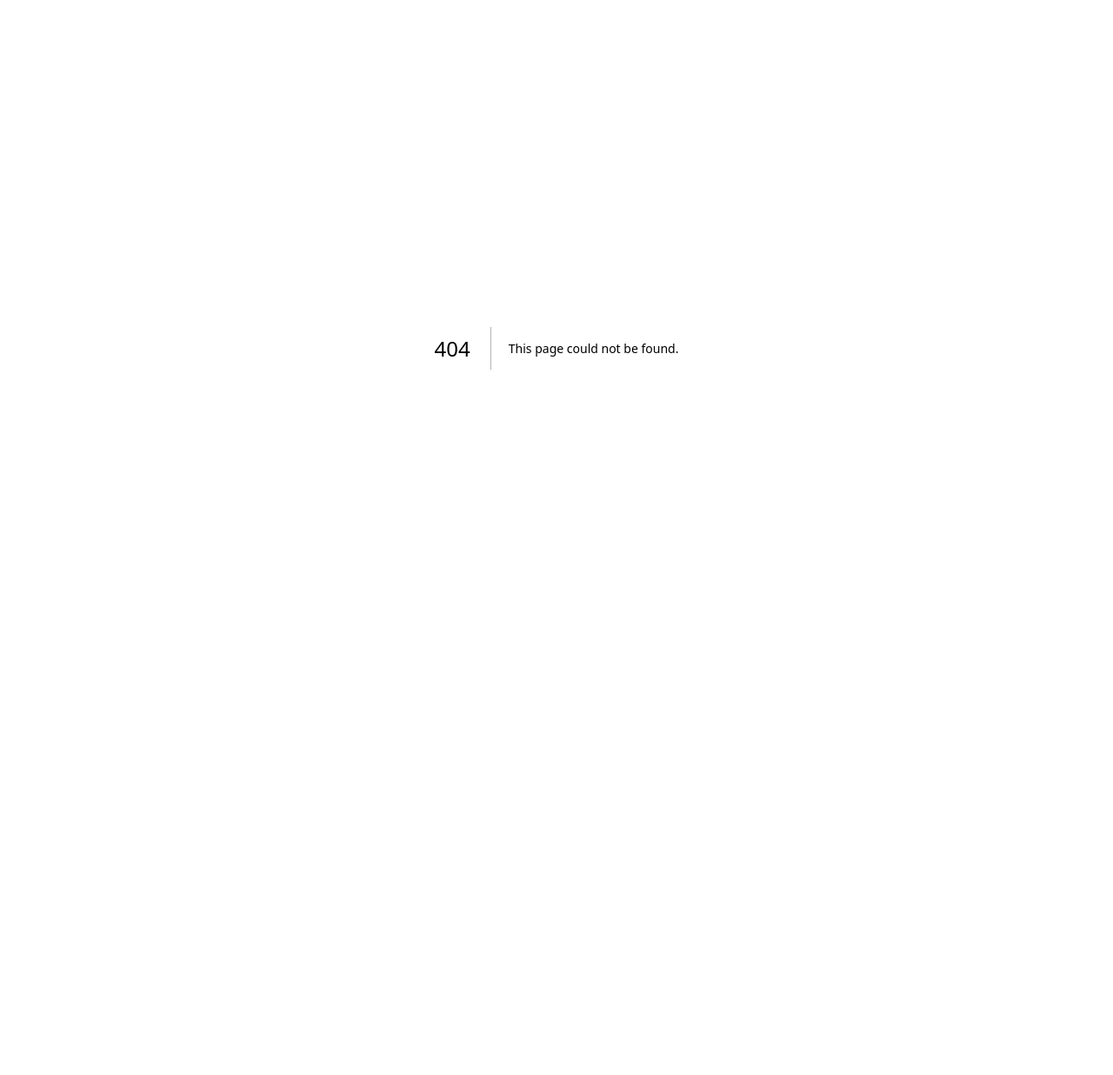
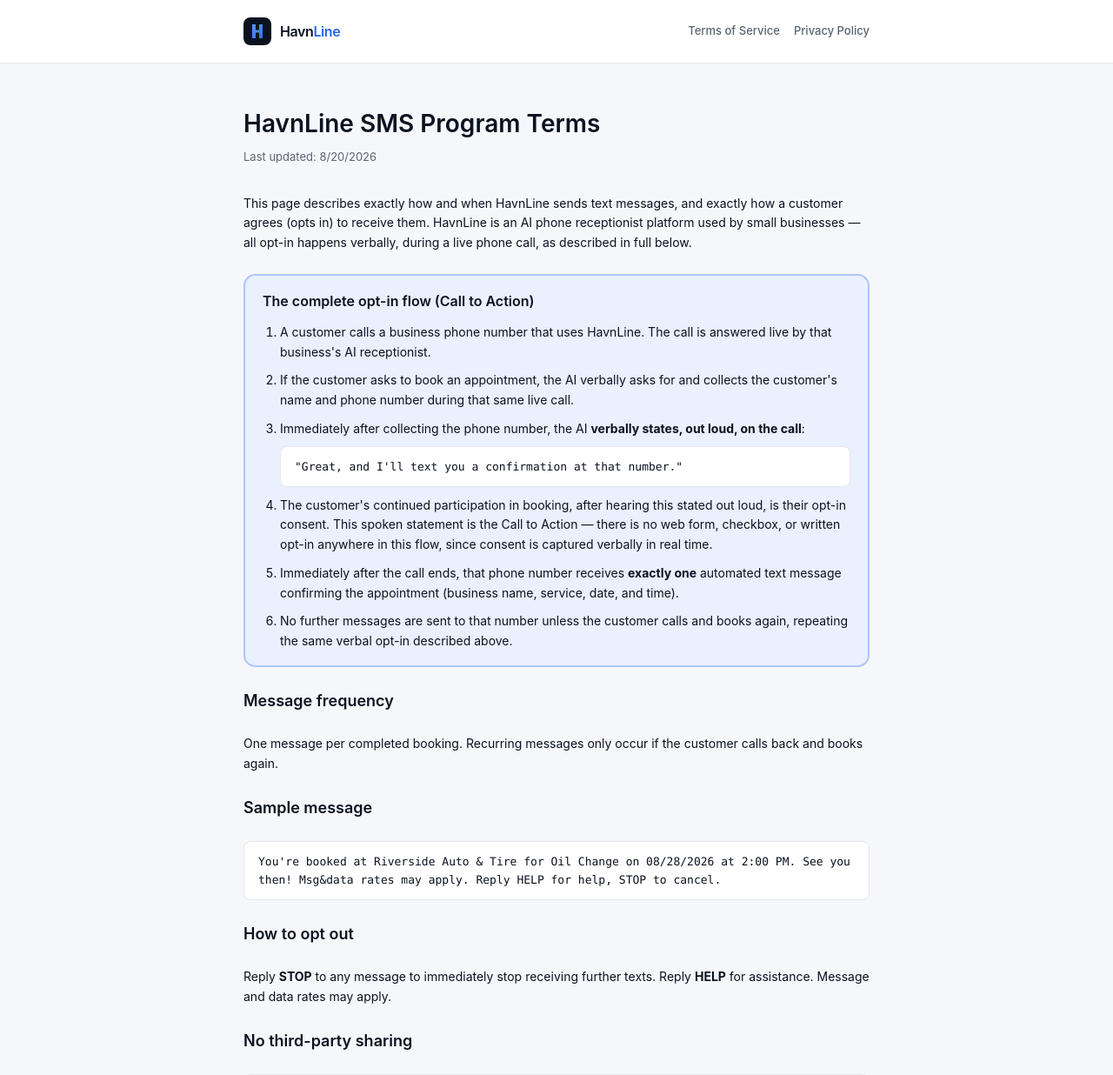
Before and after one commit to hassanelnaim/HavnLine, a Next.js app: page /sms-terms in a window 1280 px wide. Before the commit this address had no page. Shown: the top 1236 px of the page at 87% size. Before the commit the page ends 800 px from the top, so only its background shows below. Built offline with nearby package versions, Linux system fonts and the light colour scheme.

Commit message:
Add dedicated SMS terms page documenting the full opt-in/CTA flow

```diff
--- a/app/page.tsx
+++ b/app/page.tsx
@@ -240,6 +240,7 @@ export default function LandingPage() {
           <div className="flex items-center gap-4">
             <Link href="/terms" className="hover:text-text">Terms</Link>
             <Link href="/privacy" className="hover:text-text">Privacy</Link>
+            <Link href="/sms-terms" className="hover:text-text">SMS Terms</Link>
             <span>Front desk, automated.</span>
           </div>
         </div>
--- a/app/privacy/page.tsx
+++ b/app/privacy/page.tsx
@@ -11,6 +11,7 @@ export default function PrivacyPage() {
           <Link href="/"><Logo /></Link>
           <div className="flex items-center gap-4 text-[13px] font-medium">
             <Link href="/terms" className="text-text-muted hover:text-text">Terms of Service</Link>
+            <Link href="/sms-terms" className="text-text-muted hover:text-text">SMS Terms</Link>
             <Link href="/" className="text-text-muted hover:text-text">Back to home</Link>
           </div>
         </div>
--- /dev/null
+++ b/app/sms-terms/page.tsx
@@ -0,0 +1,84 @@
+import Link from "next/link";
+import { Logo } from "@/components/brand/logo";
+
+export const metadata = { title: "SMS Program Terms — HavnLine" };
+
+export default function SmsTermsPage() {
+  return (
+    <div className="min-h-screen bg-paper">
+      <header className="border-b border-border bg-card">
+        <div className="mx-auto flex max-w-3xl items-center justify-between px-6 py-5">
+          <Link href="/"><Logo /></Link>
+          <div className="flex items-center gap-4 text-[13px] font-medium">
+            <Link href="/terms" className="text-text-muted hover:text-text">Terms of Service</Link>
+            <Link href="/privacy" className="text-text-muted hover:text-text">Privacy Policy</Link>
+          </div>
+        </div>
+      </header>
+
+      <main className="mx-auto max-w-3xl px-6 py-12">
+        <h1 className="font-display text-[28px] font-semibold text-ink">HavnLine SMS Program Terms</h1>
+        <p className="mt-2 text-[13px] text-text-muted">Last updated: {new Date().toLocaleDateString()}</p>
+
+        <section className="mt-8 space-y-6 text-[14px] leading-relaxed text-text">
+          <p>
+            This page describes exactly how and when HavnLine sends text messages, and exactly how a customer
+            agrees (opts in) to receive them. HavnLine is an AI phone receptionist platform used by small
+            businesses — all opt-in happens verbally, during a live phone call, as described in full below.
+          </p>
+
+          <div className="rounded-xl border-2 border-brand/30 bg-brand-soft px-5 py-4">
+            <h2 className="font-display text-[16px] font-semibold text-ink">The complete opt-in flow (Call to Action)</h2>
+            <ol className="mt-3 list-decimal space-y-2.5 pl-5">
+              <li>A customer calls a business phone number that uses HavnLine. The call is answered live by that business's AI receptionist.</li>
+              <li>If the customer asks to book an appointment, the AI verbally asks for and collects the customer's name and phone number during that same live call.</li>
+              <li>
+                Immediately after collecting the phone number, the AI <strong>verbally states, out loud, on the call</strong>:
+                <div className="mt-2 rounded-lg border border-border bg-card px-4 py-3 font-mono text-[13px] text-text">
+                  "Great, and I'll text you a confirmation at that number."
+                </div>
+              </li>
+              <li>The customer's continued participation in booking, after hearing this stated out loud, is their opt-in consent. This spoken statement is the Call to Action — there is no web form, checkbox, or written opt-in anywhere in this flow, since consent is captured verbally in real time.</li>
+              <li>Immediately after the call ends, that phone number receives <strong>exactly one</strong> automated text message confirming the appointment (business name, service, date, and time).</li>
+              <li>No further messages are sent to that number unless the customer calls and books again, repeating the same verbal opt-in described above.</li>
+            </ol>
+          </div>
+
+          <h2 className="font-display text-[18px] font-semibold text-ink">Message frequency</h2>
+          <p>One message per completed booking. Recurring messages only occur if the customer calls back and books again.</p>
+
+          <h2 className="font-display text-[18px] font-semibold text-ink">Sample message</h2>
+          <div className="rounded-lg border border-border bg-card px-4 py-3 font-mono text-[13px] text-text">
+            You're booked at Riverside Auto &amp; Tire for Oil Change on 08/28/2026 at 2:00 PM. See you then!
+            Msg&amp;data rates may apply. Reply HELP for help, STOP to cancel.
+          </div>
+
+          <h2 className="font-display text-[18px] font-semibold text-ink">How to opt out</h2>
+          <p>Reply <strong>STOP</strong> to any message to immediately stop receiving further texts. Reply <strong>HELP</strong> for assistance. Message and data rates may apply.</p>
+
+          <h2 className="font-display text-[18px] font-semibold text-ink">No third-party sharing</h2>
+          <p className="rounded-lg border border-border bg-paper px-4 py-3 font-medium">
+            No mobile information — including text messaging originator opt-in data and consent — will be shared
+            with any third parties or affiliates for marketing or promotional purposes. This information is used
+            solely to deliver the appointment confirmation the customer consented to receive, and for no other
+            purpose.
+          </p>
+
+          <h2 className="font-display text-[18px] font-semibold text-ink">Where phone numbers come from</h2>
+          <p>
+            Every phone number is provided directly by the customer, verbally, during a live call they personally
+            initiated. HavnLine never collects phone numbers through web forms, purchased lists, imports, or any
+            other channel.
+          </p>
+
+          <h2 className="font-display text-[18px] font-semibold text-ink">Full legal terms</h2>
+          <p>
+            See the full <Link href="/terms" className="font-medium text-brand hover:underline">Terms of Service</Link> and{" "}
+            <Link href="/privacy" className="font-medium text-brand hover:underline">Privacy Policy</Link> for
+            complete details. Questions: <a href="mailto:havnlinesupport@gmail.com" className="font-medium text-brand hover:underline">havnlinesupport@gmail.com</a>.
+          </p>
+        </section>
+      </main>
+    </div>
+  );
+}
--- a/app/terms/page.tsx
+++ b/app/terms/page.tsx
@@ -11,6 +11,7 @@ export default function TermsPage() {
           <Link href="/"><Logo /></Link>
           <div className="flex items-center gap-4 text-[13px] font-medium">
             <Link href="/privacy" className="text-text-muted hover:text-text">Privacy Policy</Link>
+            <Link href="/sms-terms" className="text-text-muted hover:text-text">SMS Terms</Link>
             <Link href="/" className="text-text-muted hover:text-text">Back to home</Link>
           </div>
         </div>
```
